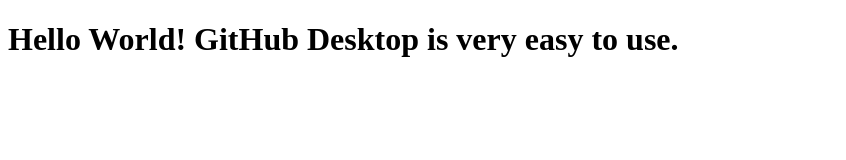
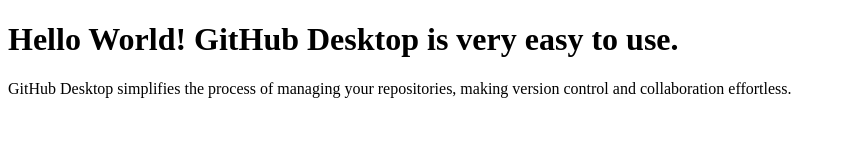
Before and after one commit to fdc-bed/gitsample, a plain HTML site: page index.html in a window 1280 px wide. Shown: the whole page, without its empty margins (0-846 px from the left). Drawn offline with Linux system fonts and the light colour scheme.

Commit message:
Add paragraph

```diff
--- a/index.html
+++ b/index.html
@@ -7,5 +7,6 @@
 </head>
 <body>
     <h1>Hello World! GitHub Desktop is very easy to use.</h1>
+    <p>GitHub Desktop simplifies the process of managing your repositories, making version control and collaboration effortless.</p>
 </body>
 </html>
```
